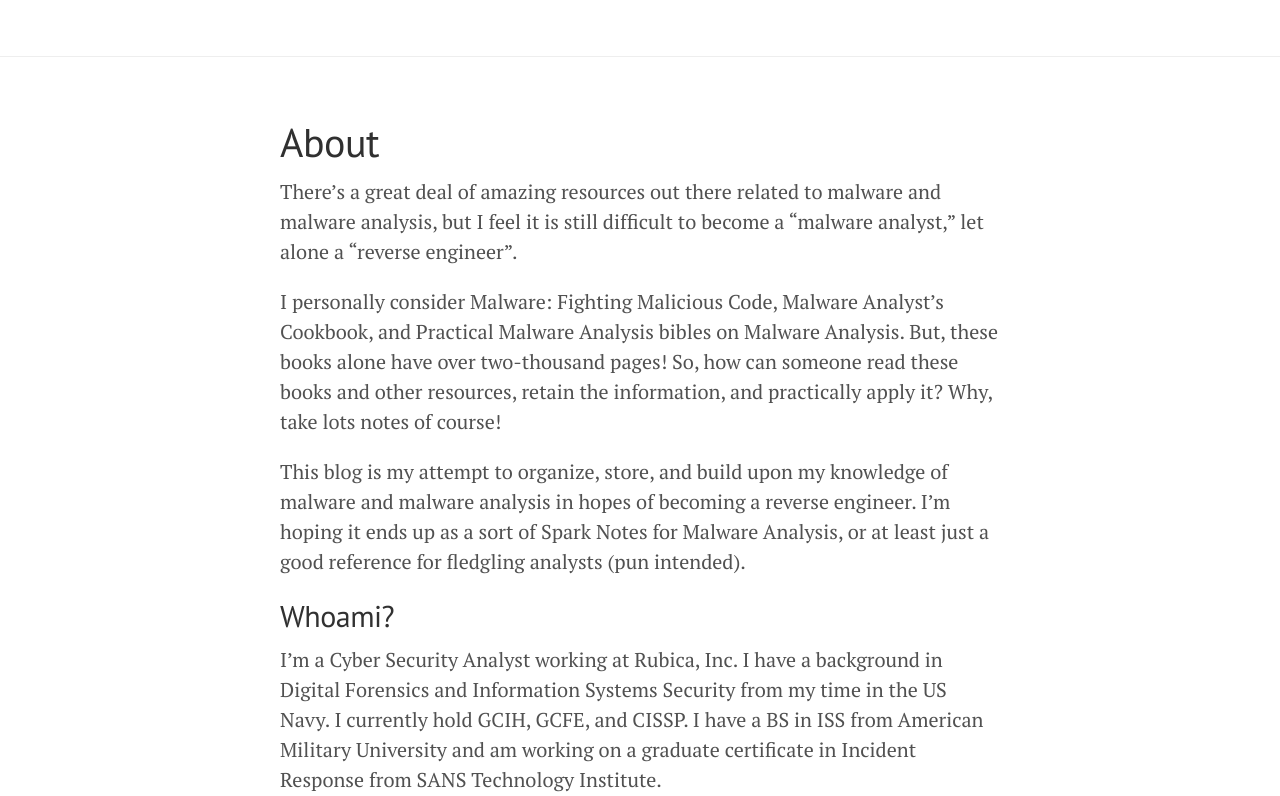
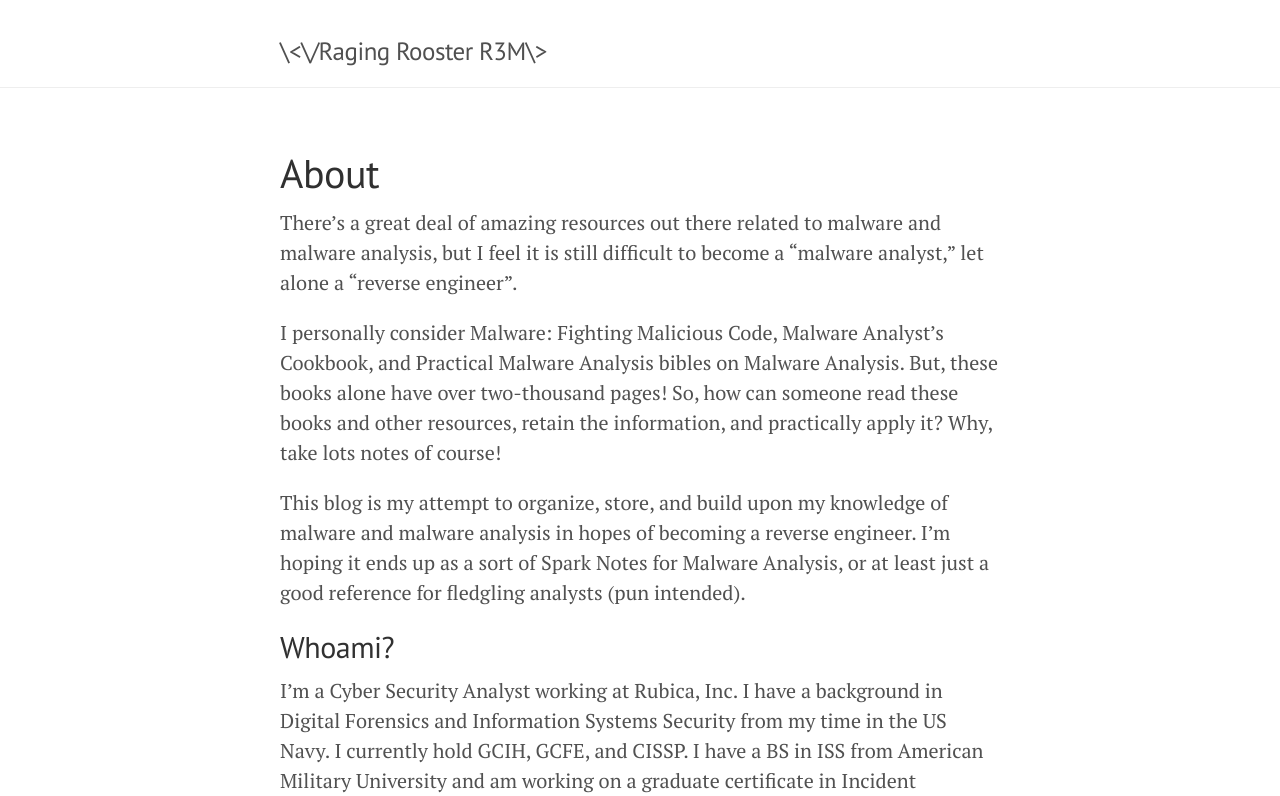
Before and after one commit to ragingrooster/ragingrooster.github.io, a Jekyll site: the page built from about.md, in a window 1280 px wide and 900 px high, cut to the strip 104-900 px from the top of the window. Built offline with Jekyll 4.4.1, drawn with Linux system fonts in a browser that asks for light colours.

Commit message:
Update _config.yml

```diff
--- a/_config.yml
+++ b/_config.yml
@@ -5,7 +5,7 @@ permalink:           pretty
 #relative_permalinks: true
 
 # Setup
-title:               "</Raging Rooster R3M>"
+title:               \<\/Raging Rooster R3M\>
 #tagline:
 description:         TL;DR Malware Analysis
 url:                 https://ragingrooster.github.io
```
